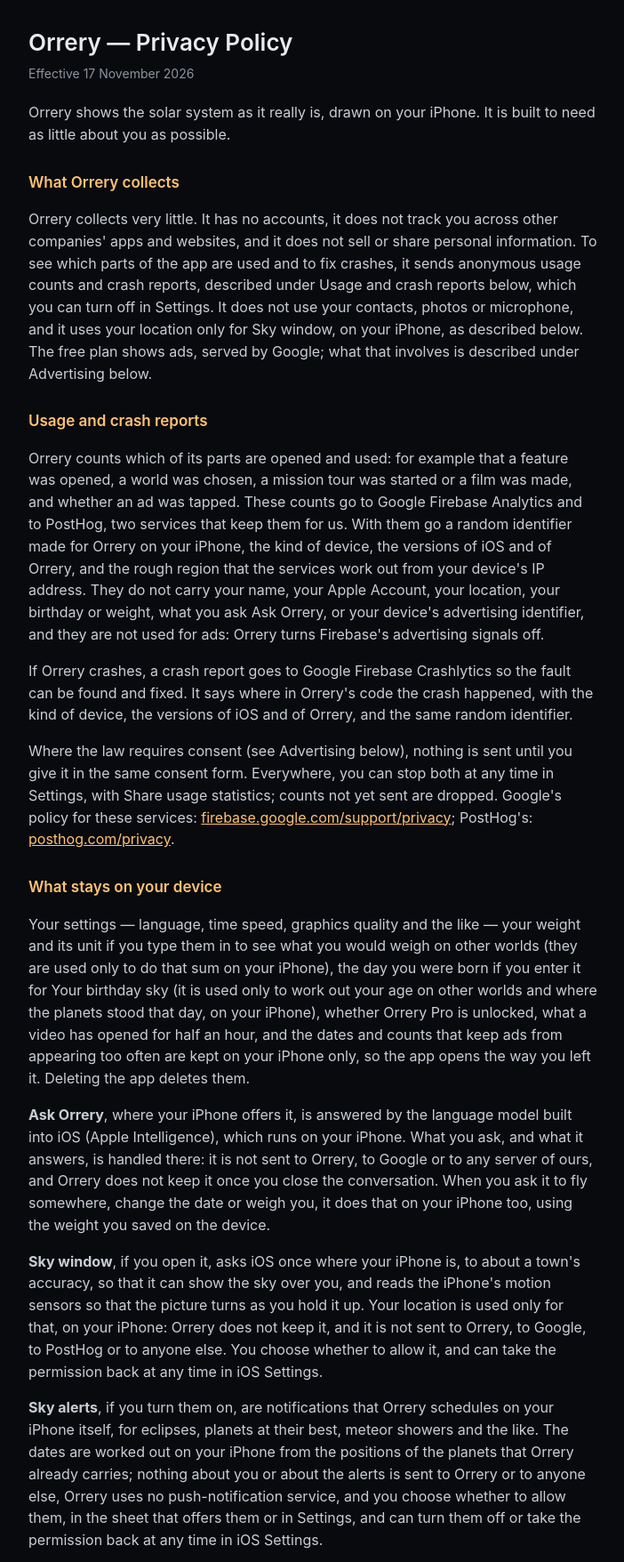
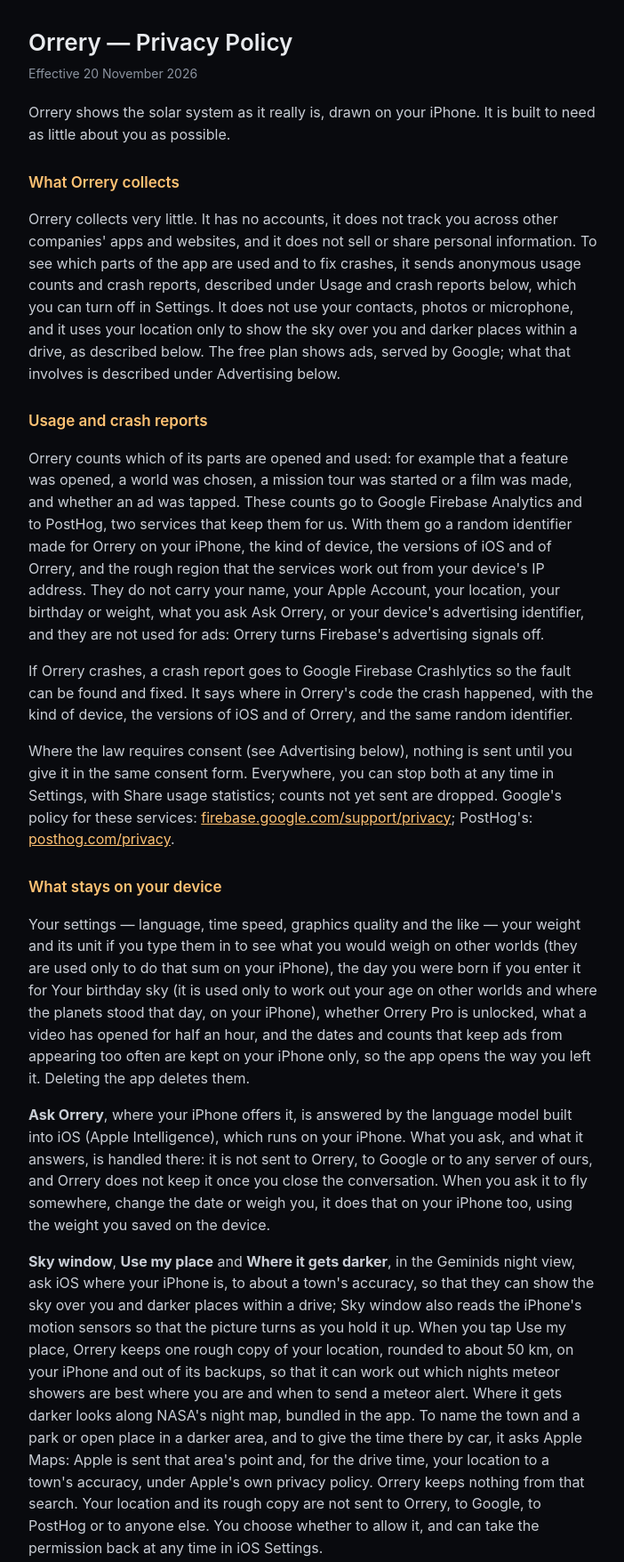
Before and after one commit to Khushnid/khushnid.github.io, a plain HTML site: page orrery/privacy.html in a window 1280 px wide. Shown: the top 1756 px of the page at 89% size, without its empty margins (288-990 px from the left). Drawn offline with Linux system fonts and the light colour scheme.

Commit message:
Orrery privacy policy: Darker places asks Apple Maps for the place and the drive time
Co-Authored-By: Claude Opus 5.5 <noreply@anthropic.com>

```diff
--- a/orrery/privacy.html
+++ b/orrery/privacy.html
@@ -19,12 +19,12 @@
 <body>
 <main>
 <h1>Orrery — Privacy Policy</h1>
-<p class="date">Effective 17 November 2026</p>
+<p class="date">Effective 20 November 2026</p>
 
 <p>Orrery shows the solar system as it really is, drawn on your iPhone. It is built to need as little about you as possible.</p>
 
 <h2>What Orrery collects</h2>
-<p>Orrery collects very little. It has no accounts, it does not track you across other companies' apps and websites, and it does not sell or share personal information. To see which parts of the app are used and to fix crashes, it sends anonymous usage counts and crash reports, described under Usage and crash reports below, which you can turn off in Settings. It does not use your contacts, photos or microphone, and it uses your location only for Sky window, on your iPhone, as described below. The free plan shows ads, served by Google; what that involves is described under Advertising below.</p>
+<p>Orrery collects very little. It has no accounts, it does not track you across other companies' apps and websites, and it does not sell or share personal information. To see which parts of the app are used and to fix crashes, it sends anonymous usage counts and crash reports, described under Usage and crash reports below, which you can turn off in Settings. It does not use your contacts, photos or microphone, and it uses your location only to show the sky over you and darker places within a drive, as described below. The free plan shows ads, served by Google; what that involves is described under Advertising below.</p>
 
 <h2>Usage and crash reports</h2>
 <p>Orrery counts which of its parts are opened and used: for example that a feature was opened, a world was chosen, a mission tour was started or a film was made, and whether an ad was tapped. These counts go to Google Firebase Analytics and to PostHog, two services that keep them for us. With them go a random identifier made for Orrery on your iPhone, the kind of device, the versions of iOS and of Orrery, and the rough region that the services work out from your device's IP address. They do not carry your name, your Apple Account, your location, your birthday or weight, what you ask Ask Orrery, or your device's advertising identifier, and they are not used for ads: Orrery turns Firebase's advertising signals off.</p>
@@ -34,7 +34,7 @@
 <h2>What stays on your device</h2>
 <p>Your settings — language, time speed, graphics quality and the like — your weight and its unit if you type them in to see what you would weigh on other worlds (they are used only to do that sum on your iPhone), the day you were born if you enter it for Your birthday sky (it is used only to work out your age on other worlds and where the planets stood that day, on your iPhone), whether Orrery Pro is unlocked, what a video has opened for half an hour, and the dates and counts that keep ads from appearing too often are kept on your iPhone only, so the app opens the way you left it. Deleting the app deletes them.</p>
 <p><strong>Ask Orrery</strong>, where your iPhone offers it, is answered by the language model built into iOS (Apple Intelligence), which runs on your iPhone. What you ask, and what it answers, is handled there: it is not sent to Orrery, to Google or to any server of ours, and Orrery does not keep it once you close the conversation. When you ask it to fly somewhere, change the date or weigh you, it does that on your iPhone too, using the weight you saved on the device.</p>
-<p><strong>Sky window</strong>, if you open it, asks iOS once where your iPhone is, to about a town's accuracy, so that it can show the sky over you, and reads the iPhone's motion sensors so that the picture turns as you hold it up. Your location is used only for that, on your iPhone: Orrery does not keep it, and it is not sent to Orrery, to Google, to PostHog or to anyone else. You choose whether to allow it, and can take the permission back at any time in iOS Settings.</p>
+<p><strong>Sky window</strong>, <strong>Use my place</strong> and <strong>Where it gets darker</strong>, in the Geminids night view, ask iOS where your iPhone is, to about a town's accuracy, so that they can show the sky over you and darker places within a drive; Sky window also reads the iPhone's motion sensors so that the picture turns as you hold it up. When you tap Use my place, Orrery keeps one rough copy of your location, rounded to about 50 km, on your iPhone and out of its backups, so that it can work out which nights meteor showers are best where you are and when to send a meteor alert. Where it gets darker looks along NASA's night map, bundled in the app. To name the town and a park or open place in a darker area, and to give the time there by car, it asks Apple Maps: Apple is sent that area's point and, for the drive time, your location to a town's accuracy, under Apple's own privacy policy. Orrery keeps nothing from that search. Your location and its rough copy are not sent to Orrery, to Google, to PostHog or to anyone else. You choose whether to allow it, and can take the permission back at any time in iOS Settings.</p>
 <p><strong>Sky alerts</strong>, if you turn them on, are notifications that Orrery schedules on your iPhone itself, for eclipses, planets at their best, meteor showers and the like. The dates are worked out on your iPhone from the positions of the planets that Orrery already carries; nothing about you or about the alerts is sent to Orrery or to anyone else, Orrery uses no push-notification service, and you choose whether to allow them, in the sheet that offers them or in Settings, and can turn them off or take the permission back at any time in iOS Settings.</p>
 
 <h2>Dark Side, the ship game</h2>
```
